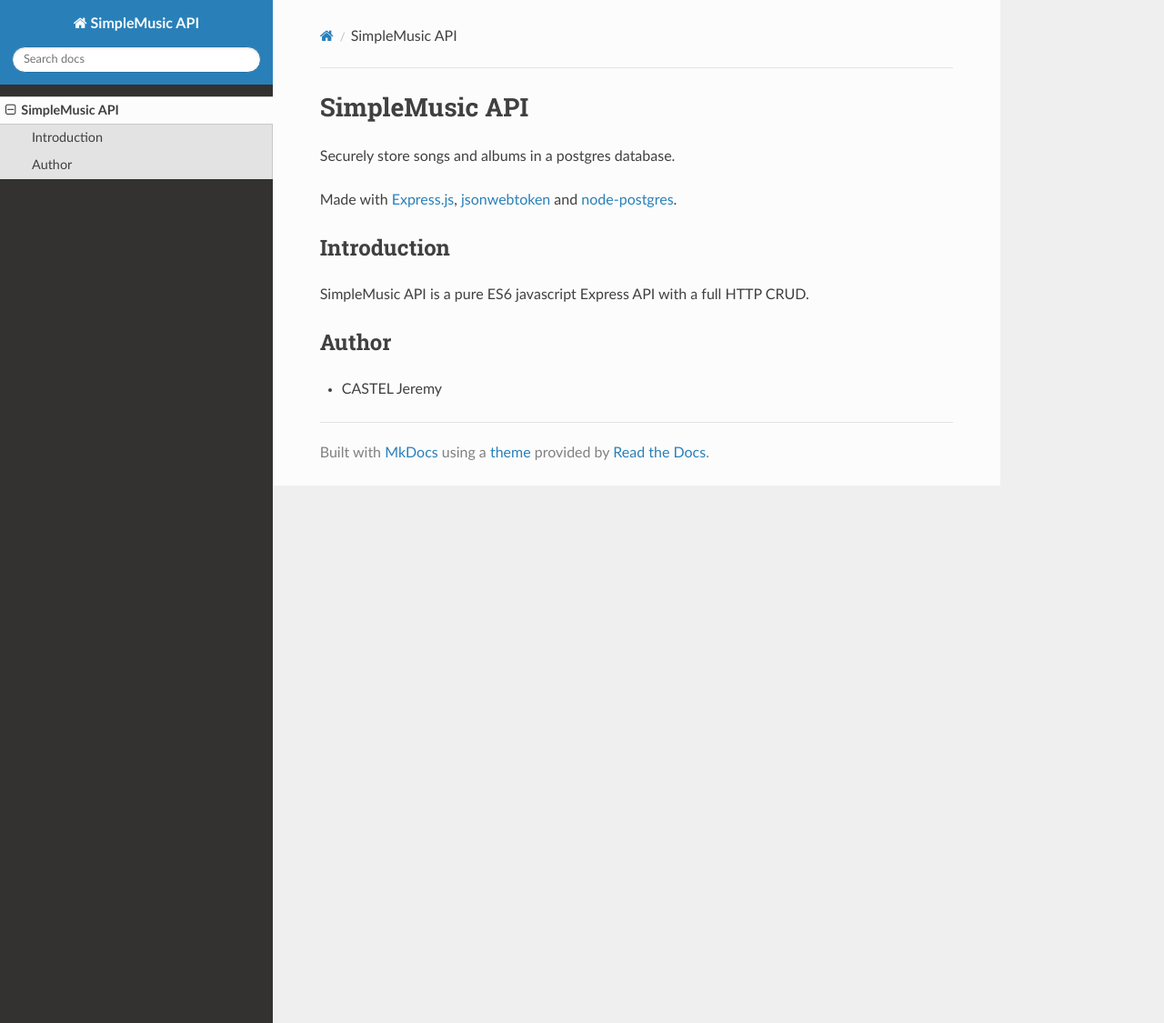
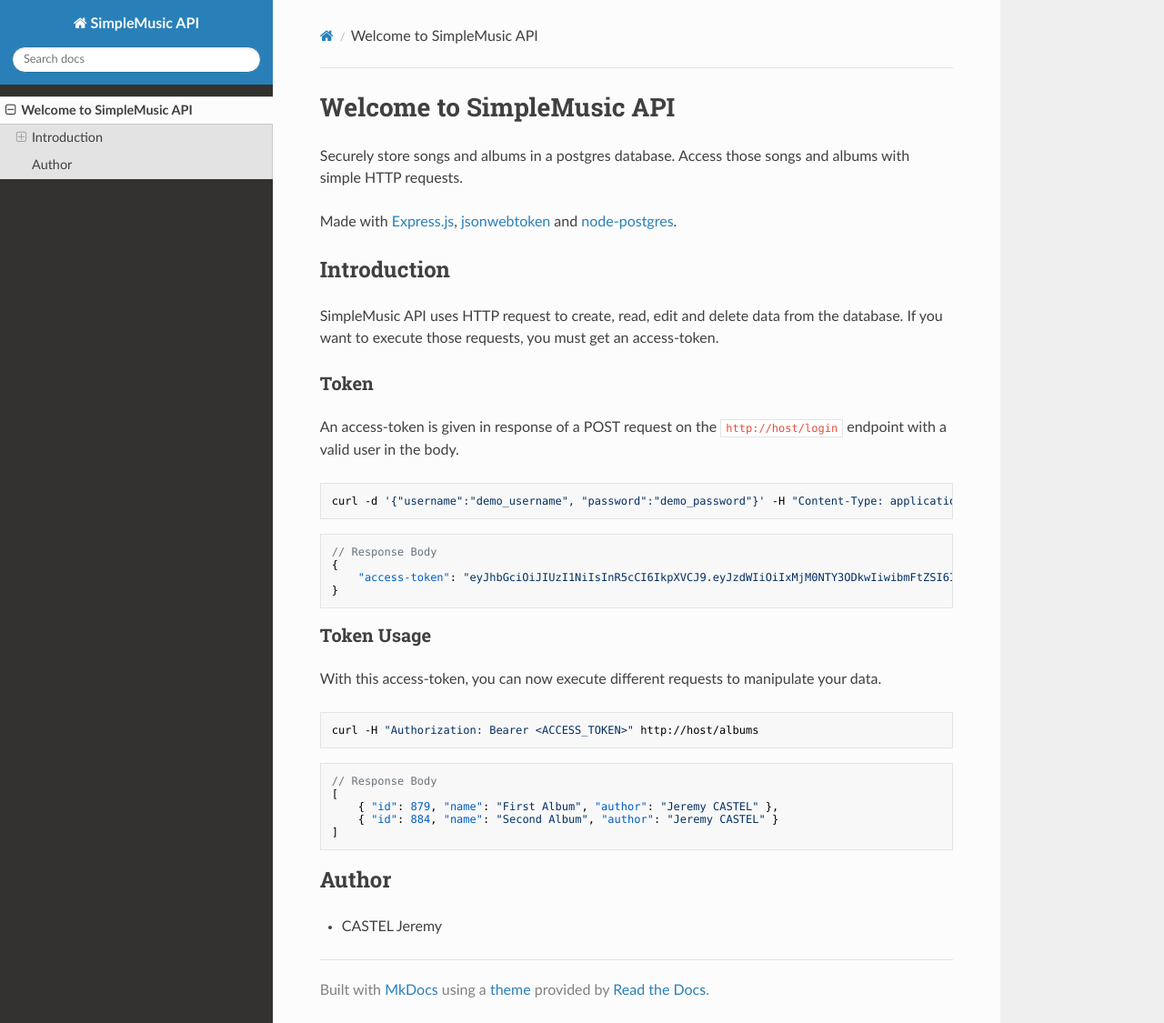
Before and after one commit to CastelJeremy/simple-music-api, an MkDocs documentation site: the page built from docs/index.md, in a window 1280 px wide and 1125 px high. Shown: the whole window at 91% size. Built offline with MkDocs 1.6.1, drawn with Linux system fonts in a browser that asks for light colours; nearby versions of some CDN libraries.

Commit message:
feat: (docs) improve index page

````diff
--- a/docs/index.md
+++ b/docs/index.md
@@ -1,12 +1,44 @@
-# SimpleMusic API
+# Welcome to SimpleMusic API
 
-Securely store songs and albums in a postgres database.
+Securely store songs and albums in a postgres database. Access those songs and albums with simple HTTP requests.
 
 Made with [Express.js](http://expressjs.com), [jsonwebtoken](https://github.com/auth0/node-jsonwebtoken#readme) and [node-postgres](https://github.com/brianc/node-postgres).
 
 ## Introduction
 
-SimpleMusic API is a pure ES6 javascript Express API with a full HTTP CRUD.
+SimpleMusic API uses HTTP request to create, read, edit and delete data from the database. If you want to execute those requests, you must get an access-token.
+
+### Token
+
+An access-token is given in response of a POST request on the `http://host/login` endpoint with a valid user in the body.
+
+```bash
+curl -d '{"username":"demo_username", "password":"demo_password"}' -H "Content-Type: application/json" -X POST http://host/login
+```
+
+```json
+// Response Body
+{
+    "access-token": "eyJhbGciOiJIUzI1NiIsInR5cCI6IkpXVCJ9.eyJzdWIiOiIxMjM0NTY3ODkwIiwibmFtZSI6IkpvaG4gRG9lIiwiaWF0IjoxNTE2MjM5MDIyfQ.SflKxwRJSMeKKF2QT4fwpMeJf36POk6yJV_adQssw5c"
+}
+```
+
+### Token Usage
+
+With this access-token, you can now execute different requests to manipulate your data.
+
+```bash
+curl -H "Authorization: Bearer <ACCESS_TOKEN>" http://host/albums
+```
+
+```json
+// Response Body
+[
+    { "id": 879, "name": "First Album", "author": "Jeremy CASTEL" },
+    { "id": 884, "name": "Second Album", "author": "Jeremy CASTEL" }
+]
+```
 
 ## Author
- - CASTEL Jeremy
+
+-   CASTEL Jeremy
````
